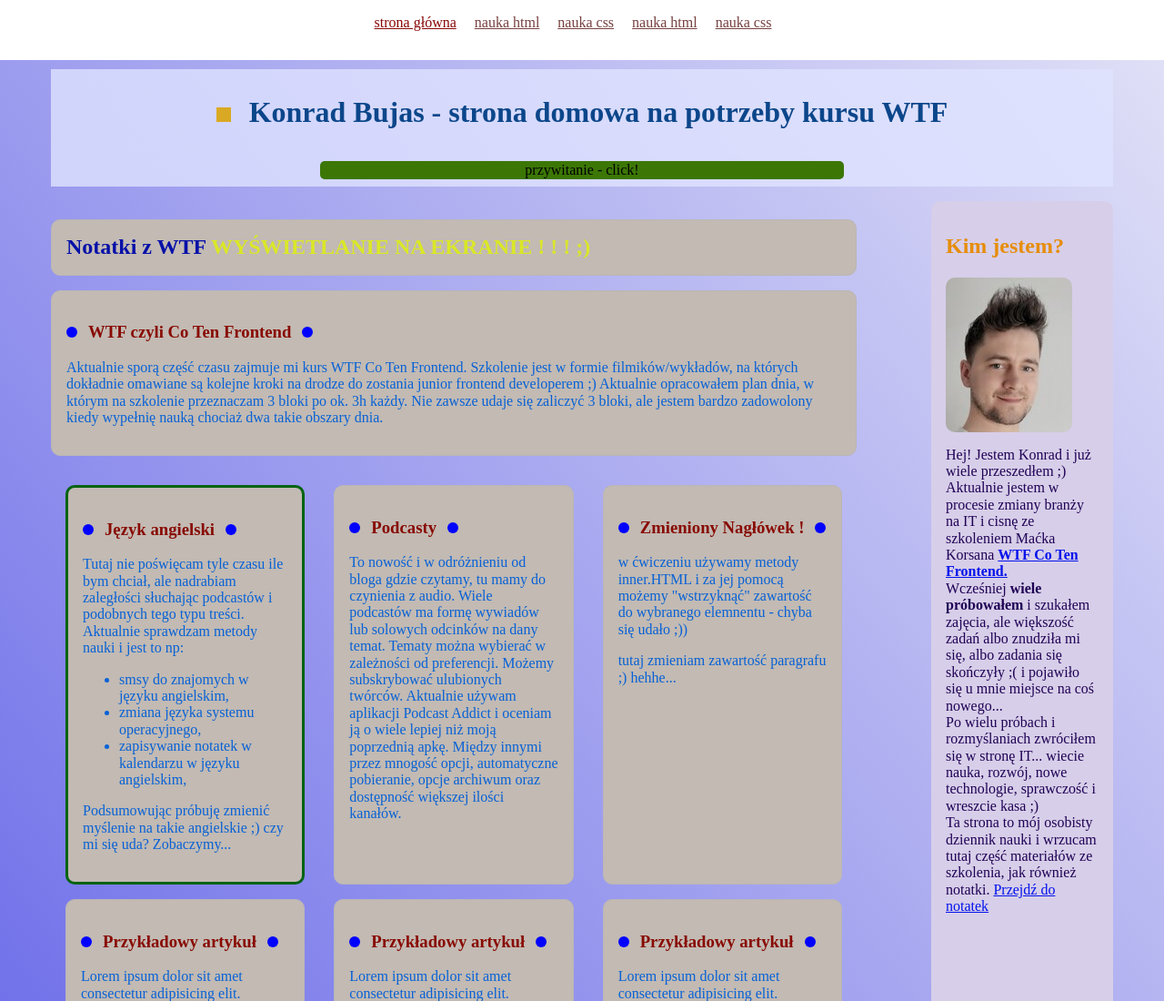
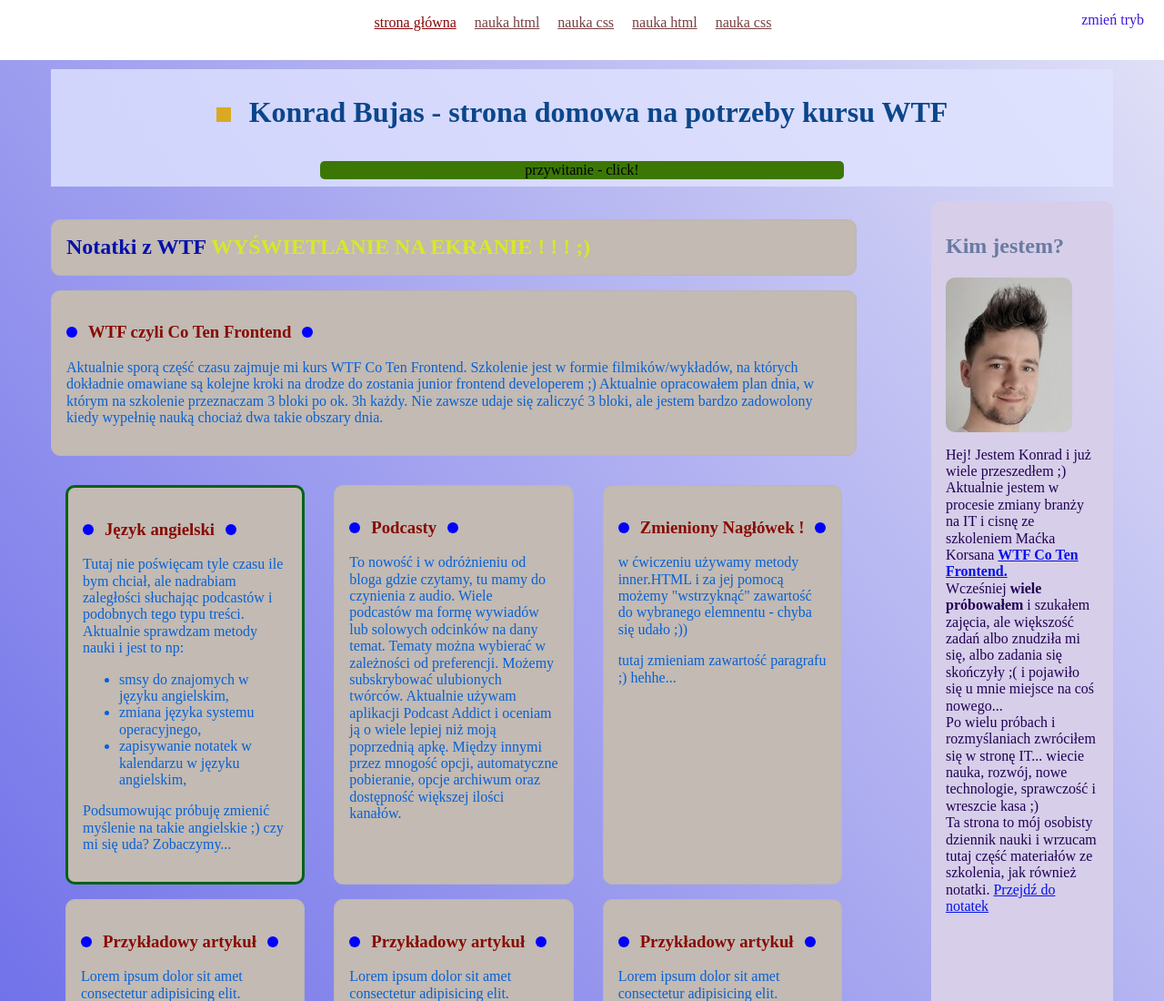
Before and after one commit to konradbujas/homepage, a website: page index.html in a window 1280 px wide. Shown: the top 1100 px of the page at 91% size. Drawn offline with Linux system fonts and the light colour scheme.

Commit message:
testing ssh

```diff
--- a/scss/style.scss
+++ b/scss/style.scss
@@ -64,7 +64,7 @@ html {
   }
 
   .newsletter {
-    background: grey;
+    background: #a8a5a5;
     border-radius: 10px;
     padding: 16px;
     &__button {
@@ -99,7 +99,7 @@ html {
         color: #1f0255;
       }
     &__heading {
-        color: #e68d09;
+        color: #6a7ba1;
       }
     &__photo {
         float: left;
@@ -152,7 +152,7 @@ html {
 
 
   .header {
-    background: rgb(199, 102, 11);
+    background: rgba(138, 176, 201, 0.637);
     padding: 8px;
     top: 0;
     width: 100%;
@@ -179,6 +179,16 @@ html {
       background: none;
       color: rgb(66, 22, 224);
   }
+  .mode--js{
+    position: absolute;
+      top: 12px;
+      right: 100px;
+      border: none;
+      background: none;
+      color: rgb(66, 22, 224);
+  }
+
+
   .navigation {
     background: #fff;
     padding: 16px;
```
Also changed, not shown: style.css, 1 other file.
